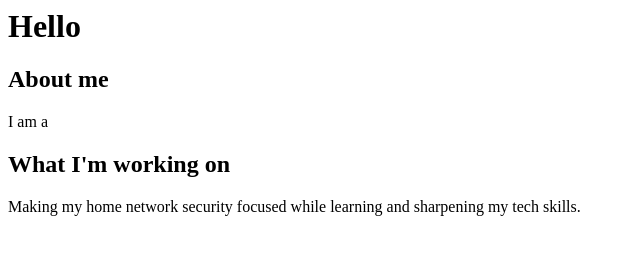
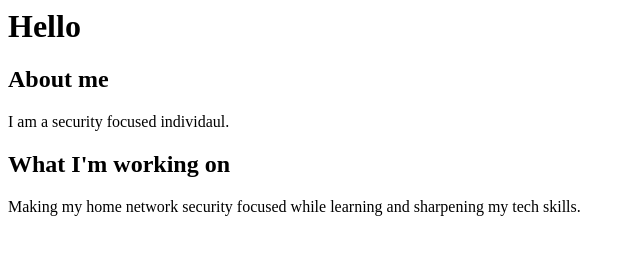
Before and after one commit to Cyber-Spite/About-Me, a plain HTML site: page index.html in a window 1280 px wide. Shown: the whole page, without its empty margins (0-640 px from the left). Drawn offline with Linux system fonts and the light colour scheme.

Commit message:
Update index.html

```diff
--- a/index.html
+++ b/index.html
@@ -6,7 +6,7 @@
     <body>
         <h2>About me</h2>
         <p>
-            I am a
+            I am a security focused individaul.
         </p>
         <h2>What I'm working on</h2>
         <p>
```
